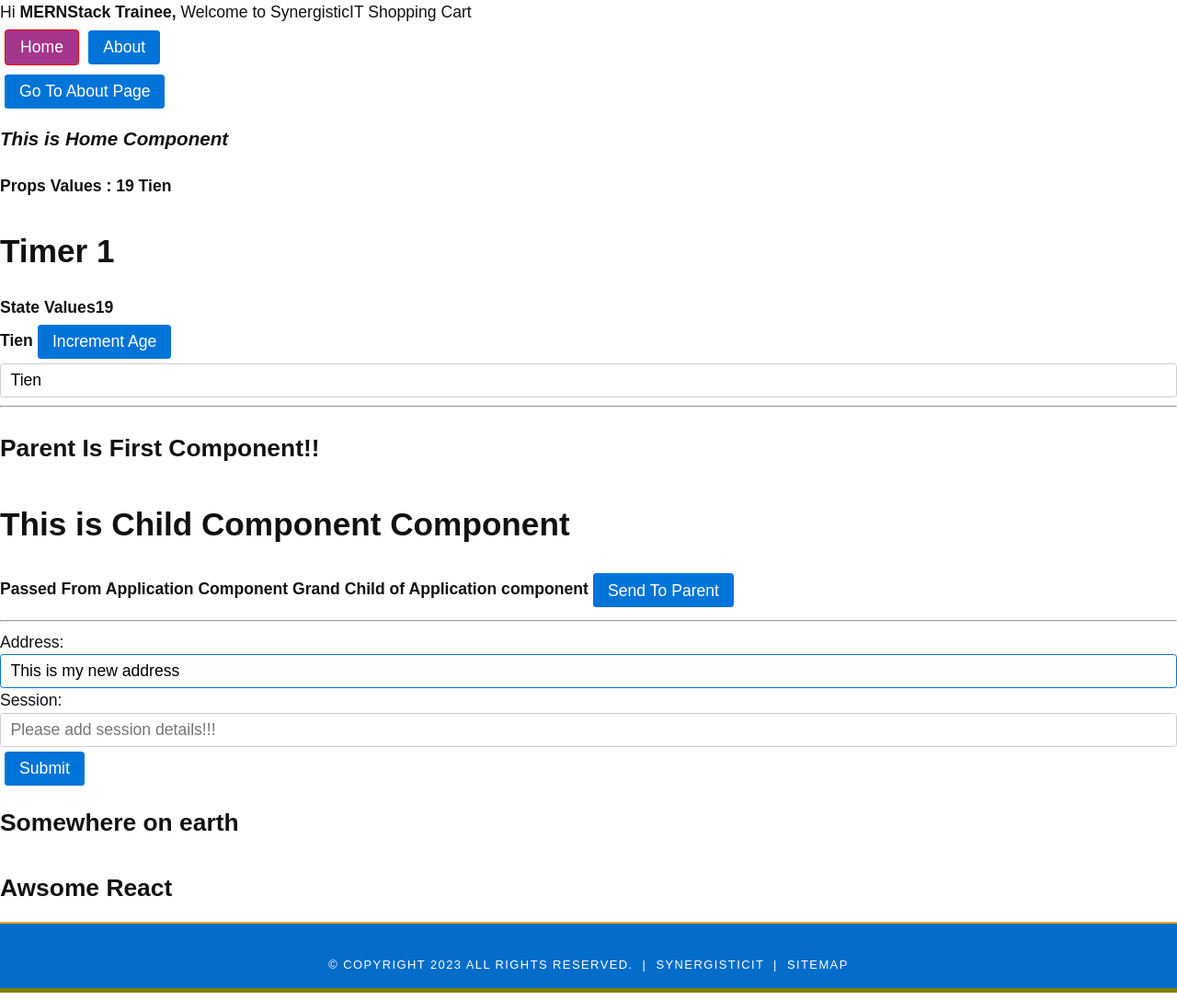
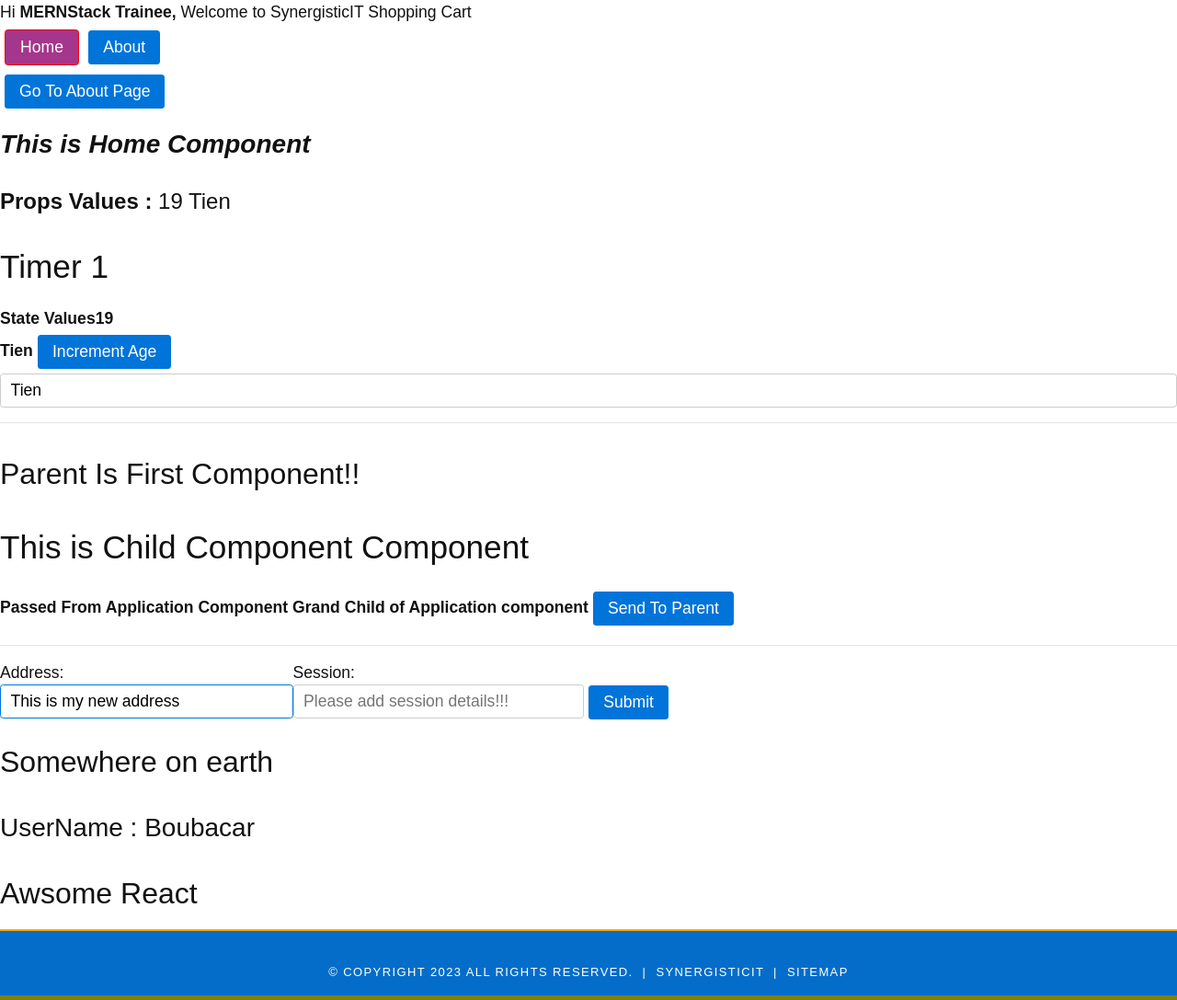
Before and after one commit to MishraAshish/MERNStack15, a React app in the folder reactapp/: page /home in a window 1280 px wide. Shown: the whole page at 92% size. Built offline with nearby package versions, Linux system fonts and the light colour scheme.

Commit message:
propTypes and defaultProps

```diff
--- a/reactapp/package.json
+++ b/reactapp/package.json
@@ -25,6 +25,7 @@
     "webpack-dev-server": "^4.9.3"
   },
   "dependencies": {
+    "prop-types": "^15.8.1",
     "react": "^18.2.0",
     "react-dom": "^18.2.0",
     "react-router-dom": "^6.11.1"
--- a/reactapp/src/app/ApplicationComponent.js
+++ b/reactapp/src/app/ApplicationComponent.js
@@ -26,7 +26,7 @@ export default class Application extends Component {
 
                 <Routes>
                     <Route path="/" element={<Navigate replace to={"/user"} />}/>
-                    <Route path="/home" element={<Home user={this.User}/>}/>
+                    <Route path="/home" element={<Home user={this.User} userName={"Boubacar"}/>}/>
                     <Route path="/about" element={<About />}/>
                     <Route path="/about/:id" element={<About />}/>
                     <Route path="*" element={<NotFound />}/>
--- a/reactapp/src/app/Common/HomeComponent.js
+++ b/reactapp/src/app/Common/HomeComponent.js
@@ -1,4 +1,5 @@
 import React, {Component, PureComponent, Ref} from "react";
+import PropTypes from "prop-types";
 import { ChildComp } from "./ChildComponent";
 
 
@@ -9,6 +10,7 @@ export default class Home extends PureComponent {
         super(props);
         this.User = props.user;
 
+        this.userName = props.userName;
         //we can write state object to create new virtual dom
         this.state = {
             UserName : props.user.Name,
@@ -74,7 +76,7 @@ export default class Home extends PureComponent {
         console.log("Component Did Mount is called")
 
         setTimeout(() => {
-            this.UserAddress.current.focus()
+            this.UserAddress.current.focus() //sets the foucus to this textbox
             this.UserAddress.current.value = "This is my new address"
         }, 5000);
     }
@@ -176,8 +178,21 @@ export default class Home extends PureComponent {
                     <input type="submit" value="Submit" />
                 </form>
                 <h2>{this.state.Address}</h2>
+                <h3>UserName : {this.userName}</h3>
                 <h2>{this.state.Session}</h2>
             </>
         )
     }
 }
+
+
+// Home.defaultProps = {
+//     user : {
+//         Name : "Sohail Default",
+//         Age : 18
+//     }
+// }
+
+Home.propTypes = {
+    userName : PropTypes.string.isRequired
+}
--- a/reactapp/src/index.html
+++ b/reactapp/src/index.html
@@ -4,6 +4,7 @@
     <meta charset="UTF-8">
     <meta http-equiv="X-UA-Compatible" content="IE=edge">
     <meta name="viewport" content="width=device-width, initial-scale=1.0">
+    <link rel="stylesheet" href="https://maxcdn.bootstrapcdn.com/bootstrap/4.0.0/css/bootstrap.min.css" integrity="sha384-Gn5384xqQ1aoWXA+058RXPxPg6fy4IWvTNh0E263XmFcJlSAwiGgFAW/dAiS6JXm" crossorigin="anonymous">
     <title>Shopping Cart Application</title>
 </head>
 <body>
```
Also changed, not shown: 1 other file.
